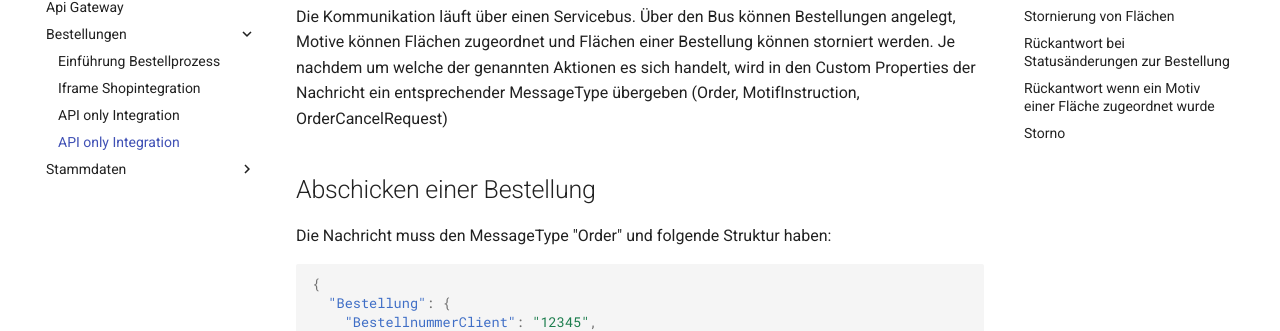
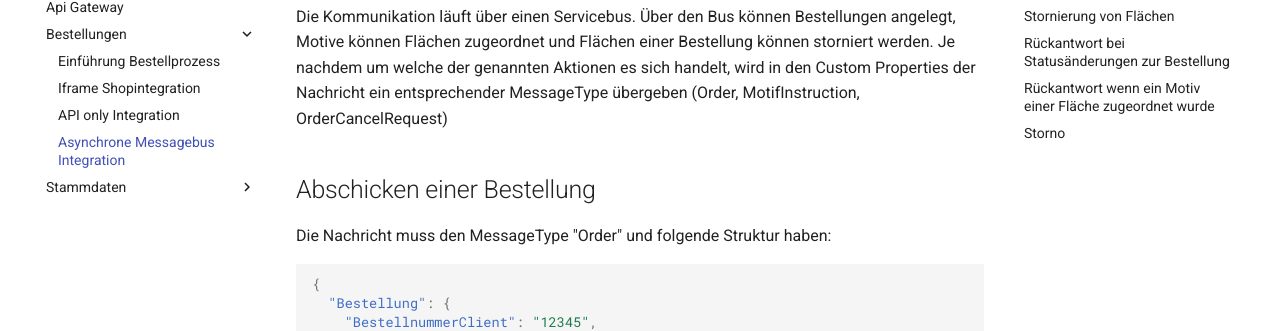
Before and after one commit to weischertechlab/ooh-api-docs, an MkDocs documentation site: the page built from docs/bestellungen/3_Async-Messagebus-integration.md, in a window 1280 px wide. Shown: the part 176-507 px from the top of the page. Built offline with MkDocs 1.6.1 and Material for MkDocs 9.7.7, drawn with Linux system fonts in a browser that asks for light colours.

Commit message:
small adaptation

```diff
--- a/docs/bestellungen/3_Async-Messagebus-integration.md
+++ b/docs/bestellungen/3_Async-Messagebus-integration.md
@@ -1,4 +1,4 @@
-title: API only Integration
+title: Asynchrone Messagebus Integration
 
 # Asynchrone Messagebus Integration
 
```
